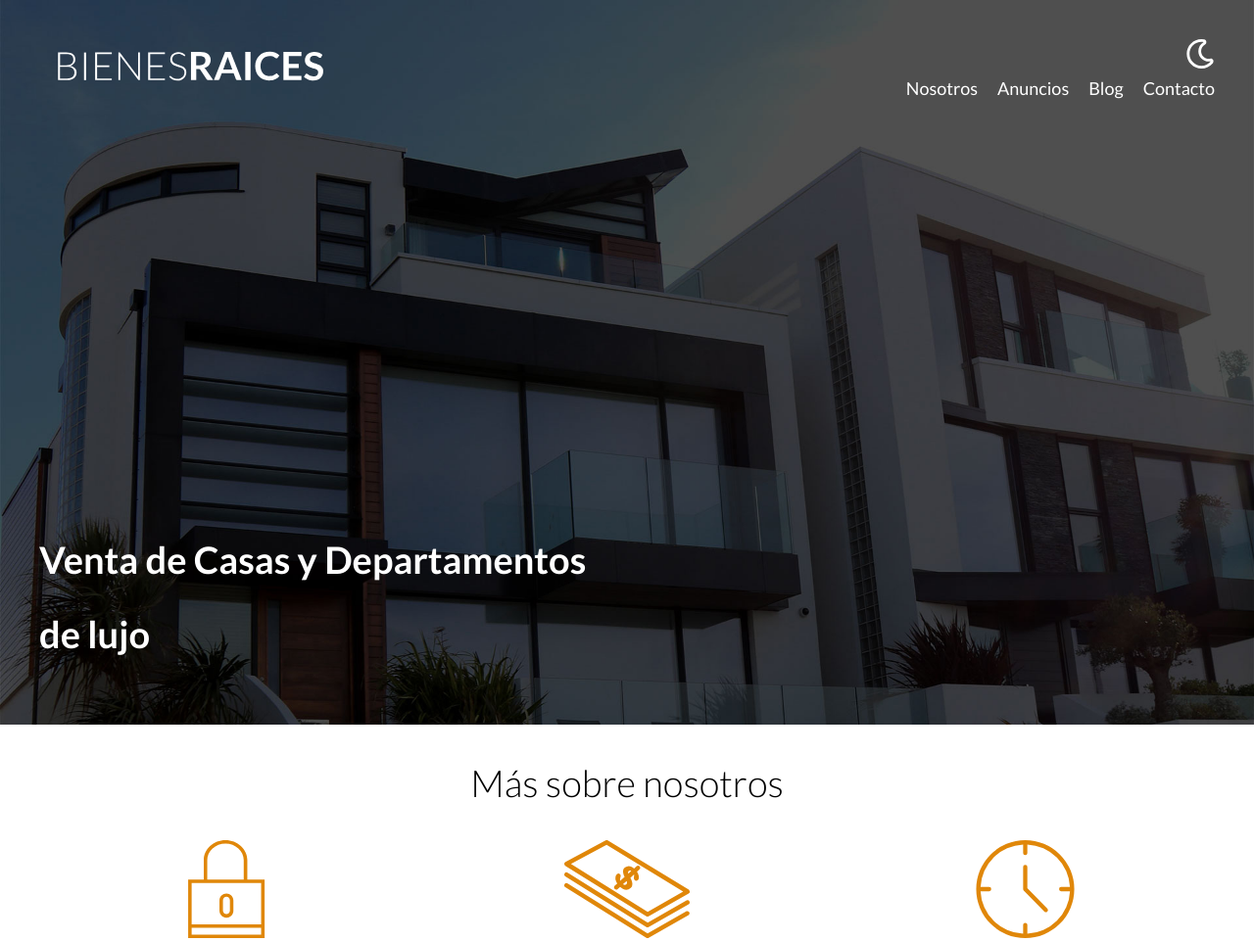
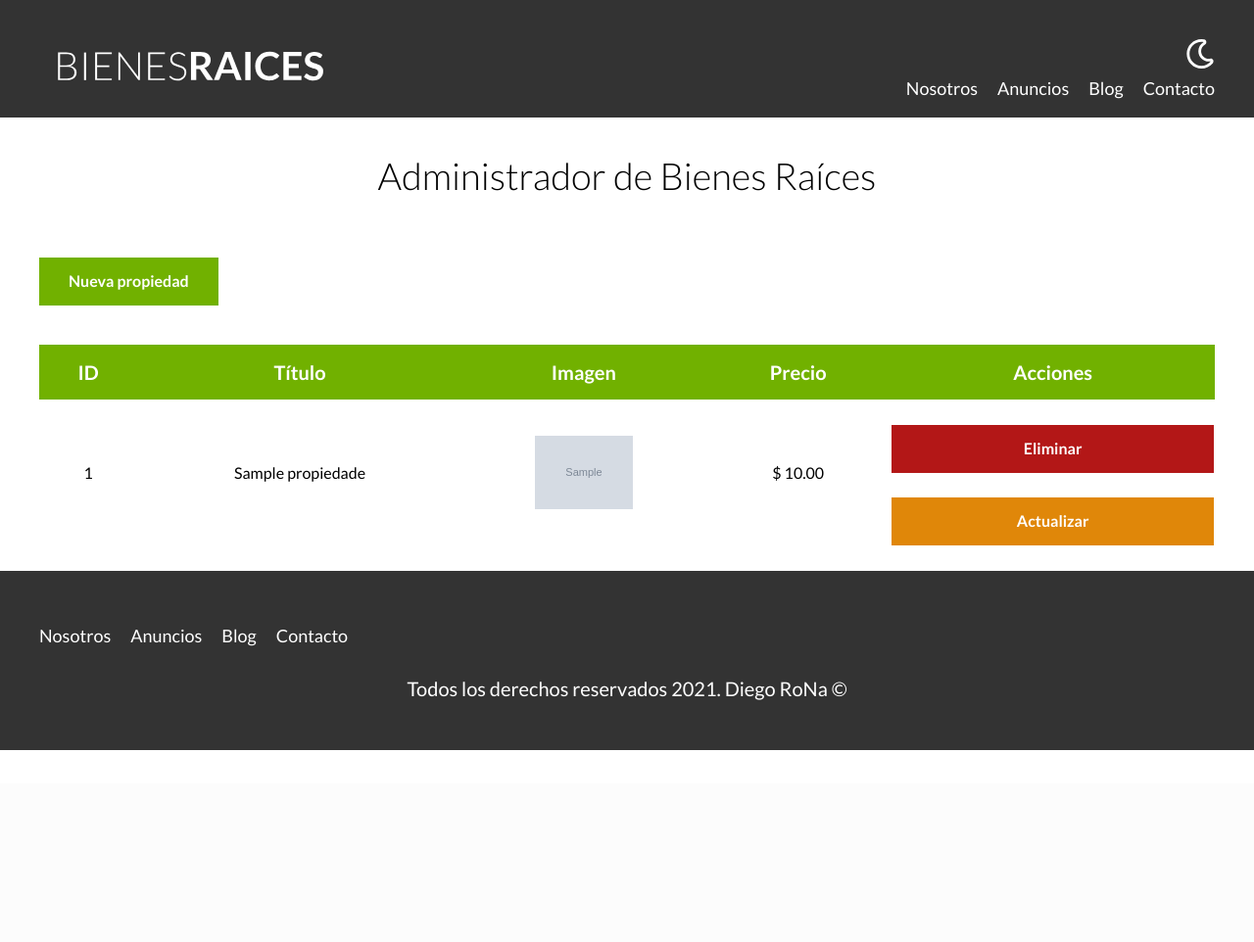
Before and after one commit to DiegoRoNa/BienesRaices, a PHP site: page /admin/index.php in a window 1280 px wide. Shown: the top 962 px of the page at 98% size. After the commit the page ends 766 px from the top, so only its background shows below. Run offline with PHP 8.4, Linux system fonts and the light colour scheme; tables that the repository leaves empty hold one stand-in row (values such as "Sample post"); grey boxes marked "Sample" are stand-in pictures.

Commit message:
Crear y mostrar propiedades hecho

```diff
--- /dev/null
+++ b/admin/index.php
@@ -0,0 +1,67 @@
+<?php
+
+//CONEXION A LA BD
+require '../includes/config/database.php';
+$db = conectarDB();
+
+//QUERY
+//CONSULTAR TODOS LOS VENDEDORES
+$consulta = "SELECT * FROM propiedades;";
+
+//EJECUTAR CONSULTA
+$resultadoConsulta = mysqli_query($db, $consulta);
+
+$resultado = $_GET['resultado'] ?? null;//ISSET()
+
+require '../includes/funciones.php';
+incluirTemplate('header');
+
+?>
+
+    <main class="contenedor seccion">
+        <h1>Administrador de Bienes Raíces</h1>
+
+        <?php if(intval($resultado) === 1): ?>
+            <p class="alerta exito">Propiedad registrada correctamente</p>
+        <?php endif; ?>
+
+        <a href="/admin/propiedades/crear.php" class="boton boton-verde">Nueva propiedad</a>
+
+        <table class="propiedades">
+            <thead>
+                <tr>
+                    <th>ID</th>
+                    <th>Título</th>
+                    <th>Imagen</th>
+                    <th>Precio</th>
+                    <th>Acciones</th>
+                </tr>
+            </thead>
+
+            <tbody>
+                <?php while($propiedad = mysqli_fetch_assoc($resultadoConsulta)): ?>
+
+                    <tr>
+                        <td><?=$propiedad['id'];?></td>
+                        <td><?=$propiedad['titulo'];?></td>
+                        <td><img src="/imagenes/<?=$propiedad['imagen'];?>" class="imagen-tabla"></td>
+                        <td>$ <?=$propiedad['precio'];?></td>
+                        <td>
+                            <a href="#" class="boton-rojo-block">Eliminar</a>
+                            <a href="#" class="boton-amarillo-block">Actualizar</a>
+                        </td>
+                    </tr>
+
+                <?php endwhile; ?>
+
+            </tbody>
+        </table>
+    </main>
+
+
+<?php
+//CERRAR LA CONEXION A LA BD
+mysqli_close($db);
+
+incluirTemplate('footer');
+?>
--- a/includes/config/database.php
+++ b/includes/config/database.php
@@ -0,0 +1,14 @@
+<?php
+
+//CONEXIÓN A LA BASE DE DATOS
+
+function conectarDB() : mysqli {
+    $db = mysqli_connect('localhost', 'root', '', 'bienes_raices');
+
+    if (!$db) {
+        echo 'Error, no se pudo contectar';
+        exit;
+    }
+
+    return $db; //Retornando una instancia MYSQLI
+}
--- a/includes/templates/footer.php
+++ b/includes/templates/footer.php
@@ -1,10 +1,10 @@
 <footer class="footer seccion">
     <div class="contenedor contenedor-footer">
         <nav class="navegacion">
-            <a href="nosotros.php">Nosotros</a>
-            <a href="anuncios.php">Anuncios</a>
-            <a href="blog.php">Blog</a>
-            <a href="contacto.php">Contacto</a>
+            <a href="/nosotros.php">Nosotros</a>
+            <a href="/anuncios.php">Anuncios</a>
+            <a href="/blog.php">Blog</a>
+            <a href="/contacto.php">Contacto</a>
         </nav>
     </div>
 
@@ -12,7 +12,7 @@
 </footer>
 
     <!--COMPILANDO JS y MODERNAIZER-->
-    <script src="build/js/bundle.min.js"></script>
+    <script src="/build/js/bundle.min.js"></script>
 
 </body>
 </html>
--- a/includes/templates/header.php
+++ b/includes/templates/header.php
@@ -6,7 +6,7 @@
     <meta name="viewport" content="width=device-width, initial-scale=1.0, user-scalable=no">
     <title>Bienes Raíces</title>
 
-    <link rel="stylesheet" href="build/css/app.css">
+    <link rel="stylesheet" href="/build/css/app.css">
 </head>
 <body>
 
@@ -14,21 +14,21 @@
     <header class="header <?=$inicio ? 'inicio' : ''; ?>">
         <div class="contenedor contenido-header">
             <div class="barra">
-                <a href="index.php">
-                    <img src="build/img/logo.svg" alt="Logotipo de Bienes raices">
+                <a href="/">
+                    <img src="/build/img/logo.svg" alt="Logotipo de Bienes raices">
                 </a>
 
                 <div class="mobile-menu">
-                    <img src="build/img/barras.svg" alt="Icono menú responsive">
+                    <img src="/build/img/barras.svg" alt="Icono menú responsive">
                 </div>
 
                 <div class="derecha">
-                    <img class="dark-mode-boton" src="build/img/dark-mode.svg">
+                    <img class="dark-mode-boton" src="/build/img/dark-mode.svg">
                     <nav class="navegacion">
-                        <a href="nosotros.php">Nosotros</a>
-                        <a href="anuncios.php">Anuncios</a>
-                        <a href="blog.php">Blog</a>
-                        <a href="contacto.php">Contacto</a>
+                        <a href="/nosotros.php">Nosotros</a>
+                        <a href="/anuncios.php">Anuncios</a>
+                        <a href="/blog.php">Blog</a>
+                        <a href="/contacto.php">Contacto</a>
                     </nav>
                 </div>
 
--- a/index.php
+++ b/index.php
@@ -4,7 +4,6 @@
 incluirTemplate('header', $inicio = true);
 
 ?>
-
 
     <main class="contenedor seccion">
         <h1>Más sobre nosotros</h1>
--- a/src/scss/app.scss
+++ b/src/scss/app.scss
@@ -19,3 +19,4 @@
 
 //Paginas internas
 @import 'internas/nosotros';
+@import 'internas/admin';
--- a/src/scss/base/_botones.scss
+++ b/src/scss/base/_botones.scss
@@ -9,3 +9,11 @@
 .boton-verde{
     @include boton($verde, inline-block);
 }
+
+.boton-rojo-block{
+    @include boton($rojo, block);
+}
+
+.boton-verde-block{
+    @include boton($verde, block);
+}
--- a/src/scss/base/_darkmode.scss
+++ b/src/scss/base/_darkmode.scss
@@ -35,4 +35,28 @@
             color: $blanco;
         }
     }
+
+    table.propiedades{
+
+        thead{
+            background-color: $grisOscuro;
+
+            th{
+                color: $blanco;
+                padding: 2rem;
+            }
+        }
+
+        tbody{
+            background-color: $gris;
+
+            td{
+                color: $grisOscuro;
+            }
+        }
+
+        .imagen-tabla{
+            width: 10rem;
+        }
+    }
 }
--- a/src/scss/base/_variables.scss
+++ b/src/scss/base/_variables.scss
@@ -16,6 +16,7 @@
 $blanco: #FFFFFF;
 $gris: #e1e1e1;
 $grisOscuro: #333333;
+$rojo: #b31717;
 
 $separacion: 5rem;
 
--- /dev/null
+++ b/src/scss/internas/_admin.scss
@@ -0,0 +1,39 @@
+.alerta{
+    padding: .5rem;
+    text-align: center;
+    color: $blanco;
+    font-weight: $bold;
+    text-transform: uppercase;
+    margin: 1rem 0;
+
+    &.error{
+        background-color: $rojo;
+    }
+
+    &.exito{
+        background-color: $verde;
+    }
+}
+
+table.propiedades{
+    margin-top: 4rem;
+    width: 100%;
+    border-spacing: 0;
+    text-align: center;
+
+    thead{
+        background-color: $verde;
+        font-size: 2rem;
+
+        th{
+            color: $blanco;
+            padding: 1rem;
+            font-weight: $bold;
+        }
+    }
+
+    .imagen-tabla{
+        width: 10rem;
+        margin: 0px auto;
+    }
+}
```
Also changed, not shown: admin/propiedades/actualizar.php (added, +12 -0 lines), admin/propiedades/borrar.php (added, +12 -0 lines), admin/propiedades/crear.php (added, +172 -0 lines), build/css/app.css, imagenes/a7560bf47798ca5d034cf3e074d5f79a.jpg (added), imagenes/b844a712019e8f558ed74fa31ffc6a4f.jpg (added), 2 other files.
